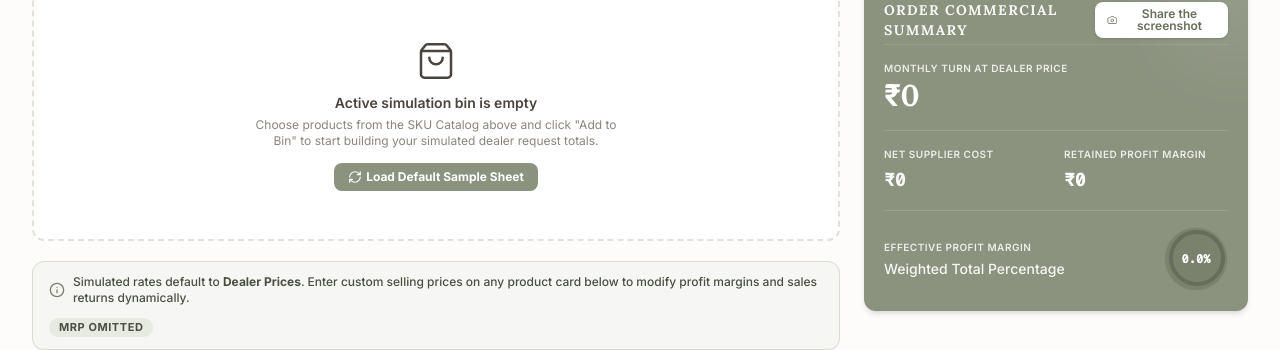
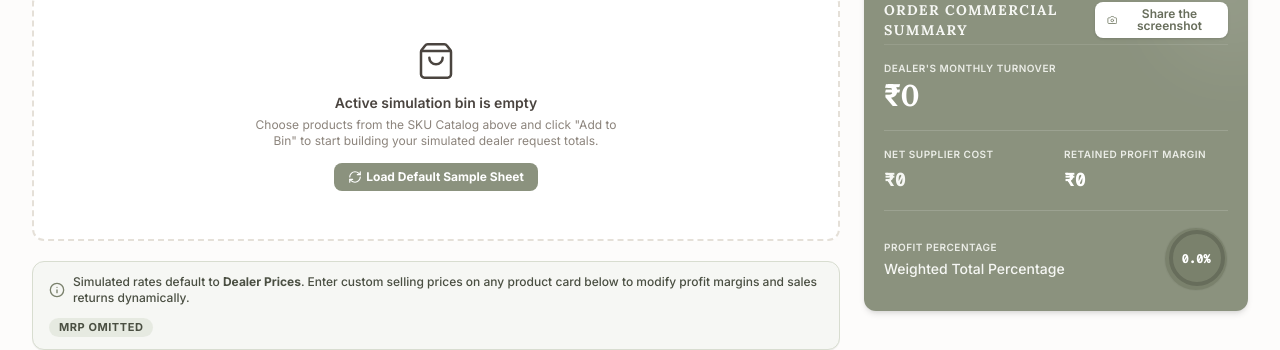
Before and after one commit to rramanujamvignesh/profitmargin, a React (Vite) app: page / in a window 1280 px wide. Shown: the part 559-909 px from the top of the page. Built offline with nearby package versions, Linux system fonts and the light colour scheme.

Commit message:
fix: update profit margin calculation logic
Change the margin calculation to be based on cost instead of revenue and update corresponding UI labels for clarity.

```diff
--- a/src/App.tsx
+++ b/src/App.tsx
@@ -910,7 +910,7 @@ export default function App() {
       }
     });
 
-    const averageMarginPercent = totalRevenue > 0 ? (totalProfit / totalRevenue) * 100 : 0;
+    const averageMarginPercent = totalCost > 0 ? (totalProfit / totalCost) * 100 : 0;
 
     return {
       totalRevenue,
@@ -1817,7 +1817,7 @@ export default function App() {
             {/* Total Sales */}
             <div>
               <span className="text-[10px] uppercase font-semibold text-sage-100 block tracking-wider">
-                Monthly Turn at Dealer Price
+                Dealer's Monthly Turnover
               </span>
               <div className="text-2xl sm:text-3xl font-bold text-white mt-1 font-serif tracking-tight leading-none">
                 ₹{summary.totalRevenue.toLocaleString('en-IN', { maximumFractionDigits: 0 })}
@@ -1848,7 +1848,7 @@ export default function App() {
             <div className="border-t border-white/15 pt-4 flex items-center justify-between gap-3">
               <div>
                 <span className="text-[10px] uppercase font-semibold text-sage-100 block tracking-wider">
-                  Effective Profit Margin
+                  Profit Percentage
                 </span>
                 <div className="text-sm font-medium text-sage-50 mt-1">
                   Weighted Total Percentage
@@ -1872,7 +1872,7 @@ export default function App() {
                     className="stroke-white fill-none transition-all duration-500"
                     strokeWidth="4"
                     strokeDasharray={2 * Math.PI * 26}
-                    strokeDashoffset={2 * Math.PI * 26 * (1 - Math.min(35, summary.averageMarginPercent) / 100)}
+                    strokeDashoffset={2 * Math.PI * 26 * (1 - Math.min(100, summary.averageMarginPercent) / 100)}
                   />
                 </svg>
                 <div className="text-xs font-black font-mono text-white">
@@ -2994,7 +2994,7 @@ export default function App() {
                 className="rounded-lg p-3.5 flex flex-col gap-1 border"
                 style={{ backgroundColor: 'rgba(253, 252, 251, 0.6)', borderColor: '#f5f2ed' }}
               >
-                <span className="text-[9px] uppercase font-bold tracking-wider" style={{ color: '#8c847c' }}>Gross Turn (Dealer Price)</span>
+                <span className="text-[9px] uppercase font-bold tracking-wider" style={{ color: '#8c847c' }}>Dealer's Monthly Turnover</span>
                 <span className="text-base font-bold font-mono" style={{ color: '#2d2a26' }}>
                   ₹{summary.totalRevenue.toLocaleString('en-IN', { maximumFractionDigits: 0 })}
                 </span>
@@ -3021,7 +3021,7 @@ export default function App() {
                 className="rounded-lg p-3.5 flex flex-col gap-1 border"
                 style={{ backgroundColor: 'rgba(246, 247, 244, 0.7)', borderColor: '#ebede7' }}
               >
-                <span className="text-[9px] uppercase font-bold tracking-wider" style={{ color: '#7a816c' }}>Profit Margin Rate</span>
+                <span className="text-[9px] uppercase font-bold tracking-wider" style={{ color: '#7a816c' }}>Profit Percentage</span>
                 <span className="text-base font-bold font-mono" style={{ color: '#676d5b' }}>
                   {summary.averageMarginPercent.toFixed(2)}%
                 </span>
@@ -3045,7 +3045,8 @@ export default function App() {
                     <th className="py-2.5 px-3 text-right">Total Gross</th>
                     <th className="py-2.5 px-3 text-right">Post-Disc NP</th>
                     <th className="py-2.5 px-3 text-right">Net Cost</th>
-                    <th className="py-2.5 px-3 text-right">Margin %</th>
+                    <th className="py-2.5 px-3 text-right">Net Profit</th>
+                    <th className="py-2.5 px-3 text-right">Profit %</th>
                   </tr>
                 </thead>
                 <tbody style={{ color: '#4a443f' }}>
@@ -3077,6 +3078,9 @@ export default function App() {
                         <td className="py-2.5 px-3 text-right font-mono font-semibold" style={{ color: '#2d2a26' }}>
                           ₹{calc.totalCost.toLocaleString('en-IN', { maximumFractionDigits: 0 })}
                         </td>
+                        <td className="py-2.5 px-3 text-right font-mono font-bold" style={{ color: calc.totalProfit >= 0 ? '#047857' : '#be123c' }}>
+                          ₹{calc.totalProfit.toLocaleString('en-IN', { maximumFractionDigits: 0 })}
+                        </td>
                         <td
                           className="py-2.5 px-3 text-right font-mono font-bold"
                           style={{ color: calc.profitMarginPercent >= 0 ? '#047857' : '#be123c' }}
--- a/src/utils.ts
+++ b/src/utils.ts
@@ -135,7 +135,7 @@ export function calculateProfitSingle(
   const totalProfit = quantity * profitPerUnit;
 
   // 9. Profit Margin %
-  const profitMarginPercent = totalRevenue > 0 ? (totalProfit / totalRevenue) * 100 : 0;
+  const profitMarginPercent = totalCost > 0 ? (totalProfit / totalCost) * 100 : 0;
 
   return {
     product,
```
